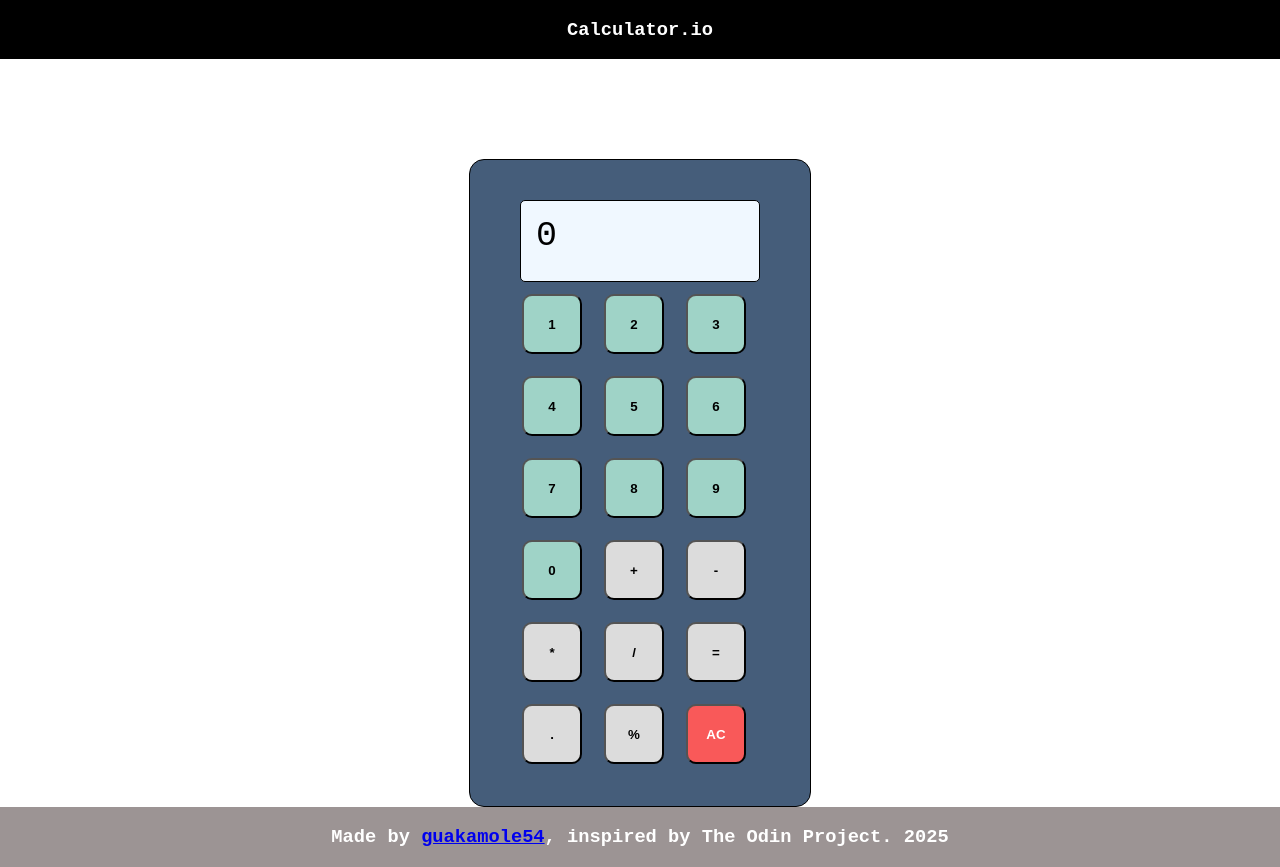
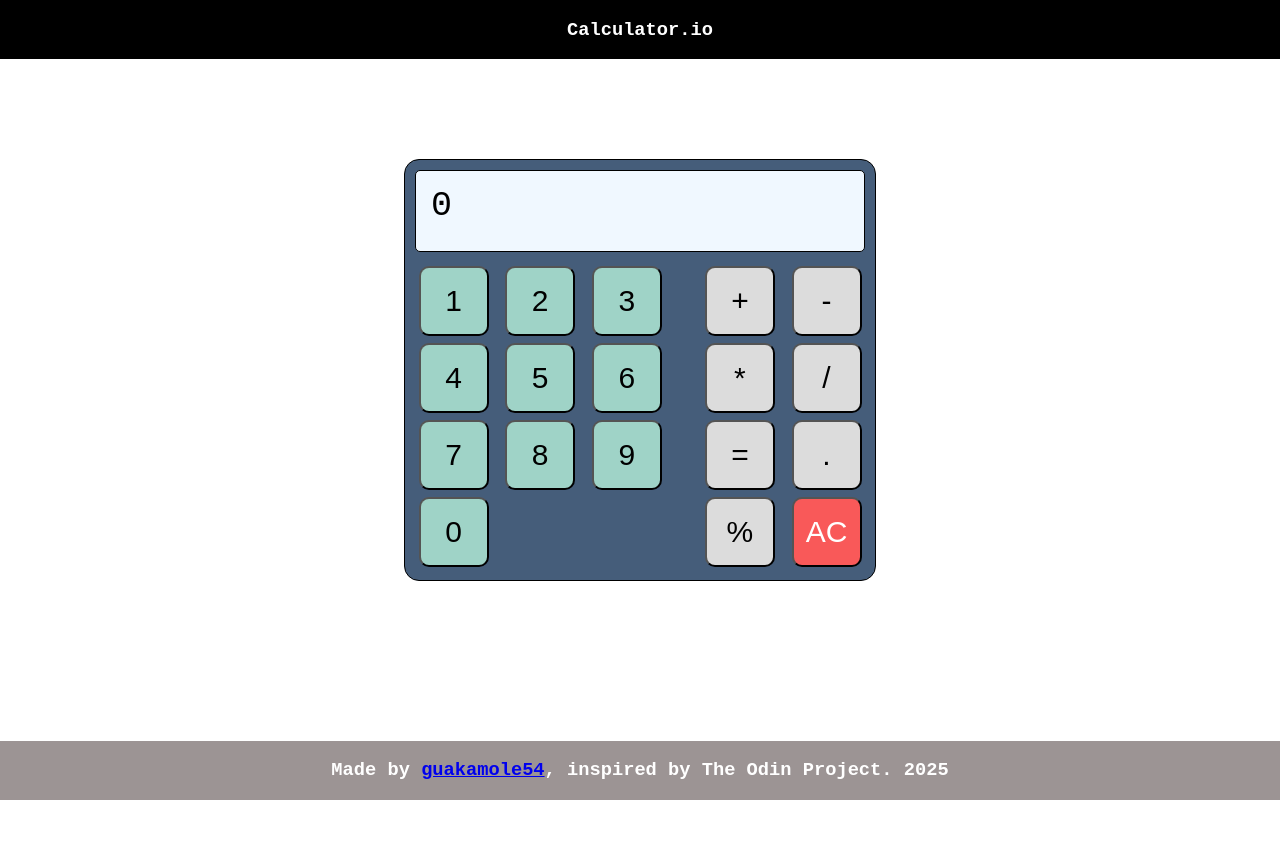
Before and after one commit to guakamole54/calculator, a plain HTML site: page index.html in a window 1280 px wide. After the commit the page ends 800 px from the top, so only its background shows below. Drawn offline with Linux system fonts and the light colour scheme.

Commit message:
Some more style adjustments

```diff
--- a/index.html
+++ b/index.html
@@ -16,7 +16,7 @@
     <div class="main-calculator">
         <div id="display">0</div>
         <div class="buttons">
-
+            <div class="nums">
                 <button class="num">1</button>
                 <button class="num">2</button>
                 <button class="num">3</button>
@@ -27,6 +27,8 @@
                 <button class="num">8</button>
                 <button class="num">9</button>
                 <button class="num">0</button>
+            </div>
+            <div class="operations">
                 <button class="operation">+</button>
                 <button class="operation">-</button>
                 <button class="operation">*</button>
@@ -37,6 +39,7 @@
                 <button id="clear">AC</button>
             </div>
         </div>
+    </div>
     <div class="footer">
         <h3>Made by <a href="https://github.com/guakamole54">guakamole54</a>, inspired by The Odin Project. 2025</h3>
     </div>
--- a/style.css
+++ b/style.css
@@ -9,22 +9,22 @@ body {
 
 .main-calculator {
     display: flex;
-    flex-wrap: wrap;
-    width: 250px;
+    flex-direction: column;
+    width: 450px;
     background-color: #455d7a;
-    padding: 35px 45px;
+    padding: 10px;
     margin-top: 100px;
     border: 1px solid black;
     border-radius: 15px;
 }
 
 button {
-    width: 60px;
-    height: 60px;
-    margin: 7px;
-    font-weight: bold;
+    width: 70px;
+    height: 70px;
     border-radius: 10px;
     background-color: gainsboro;
+    margin: 3.5px;
+    font-size: 30px;
 }
 
 button:hover {
@@ -36,11 +36,11 @@ button:hover {
     height: 50px;
     font-size: 35px;
     border: 1px solid black;
-    margin: 5px;
-    width: 230px;
     padding: 15px;
     background-color: aliceblue;
     border-radius: 5px;
+    overflow: hidden;
+    margin-bottom: 10px;
 }
 
 #clear {
@@ -50,10 +50,6 @@ button:hover {
 
 .buttons {
     display: flex;
-    align-items: center;
-    justify-content: flex-start;
-    flex-wrap: wrap;
-    gap: 8px;
 
 }
 
@@ -77,3 +73,6 @@ button:hover {
     width: 100%;
     margin-top: auto;
 }
+.operations {
+    text-align: right;
+}
```
Lines whose indentation alone changed are shown as unchanged.
